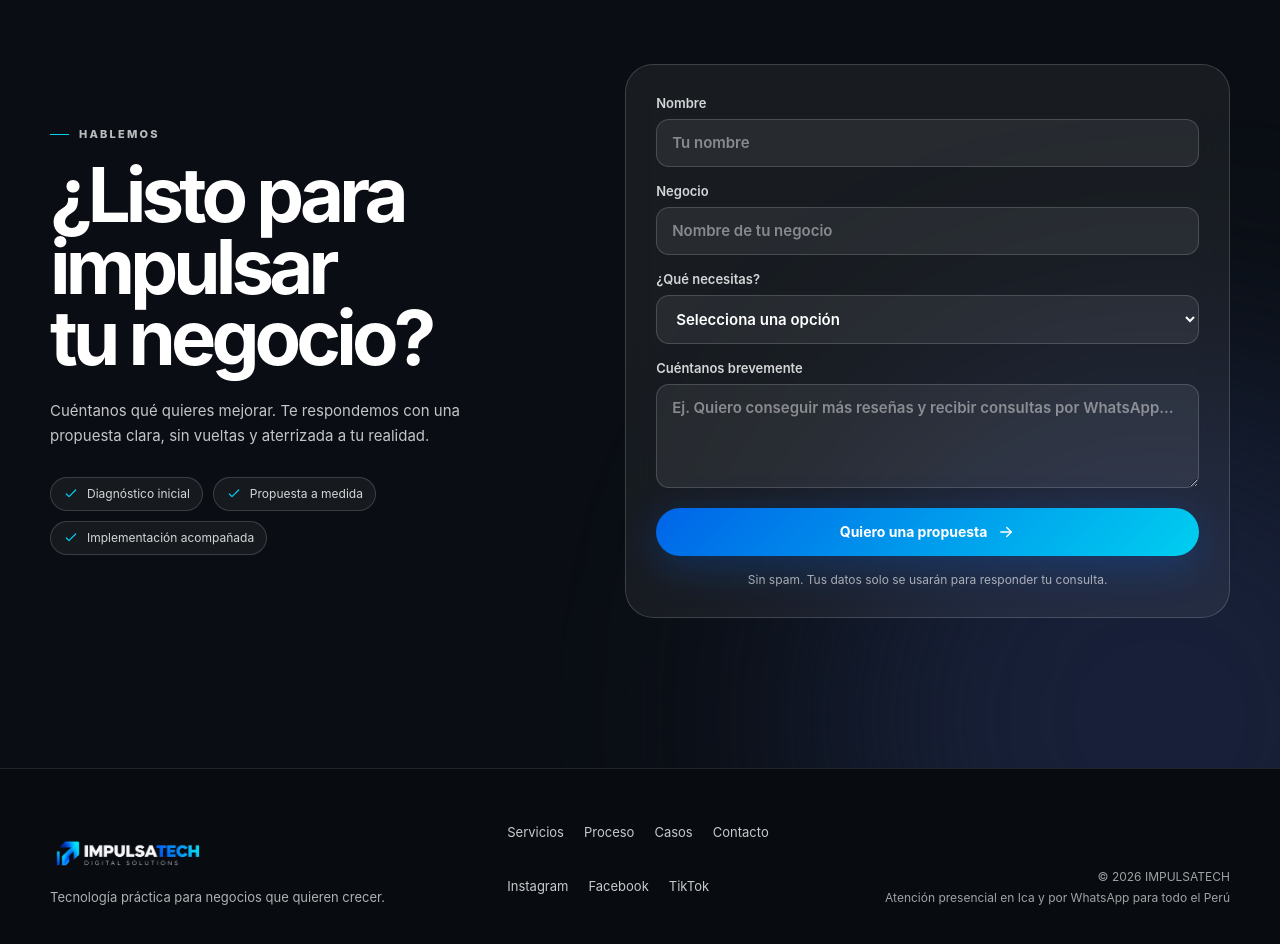
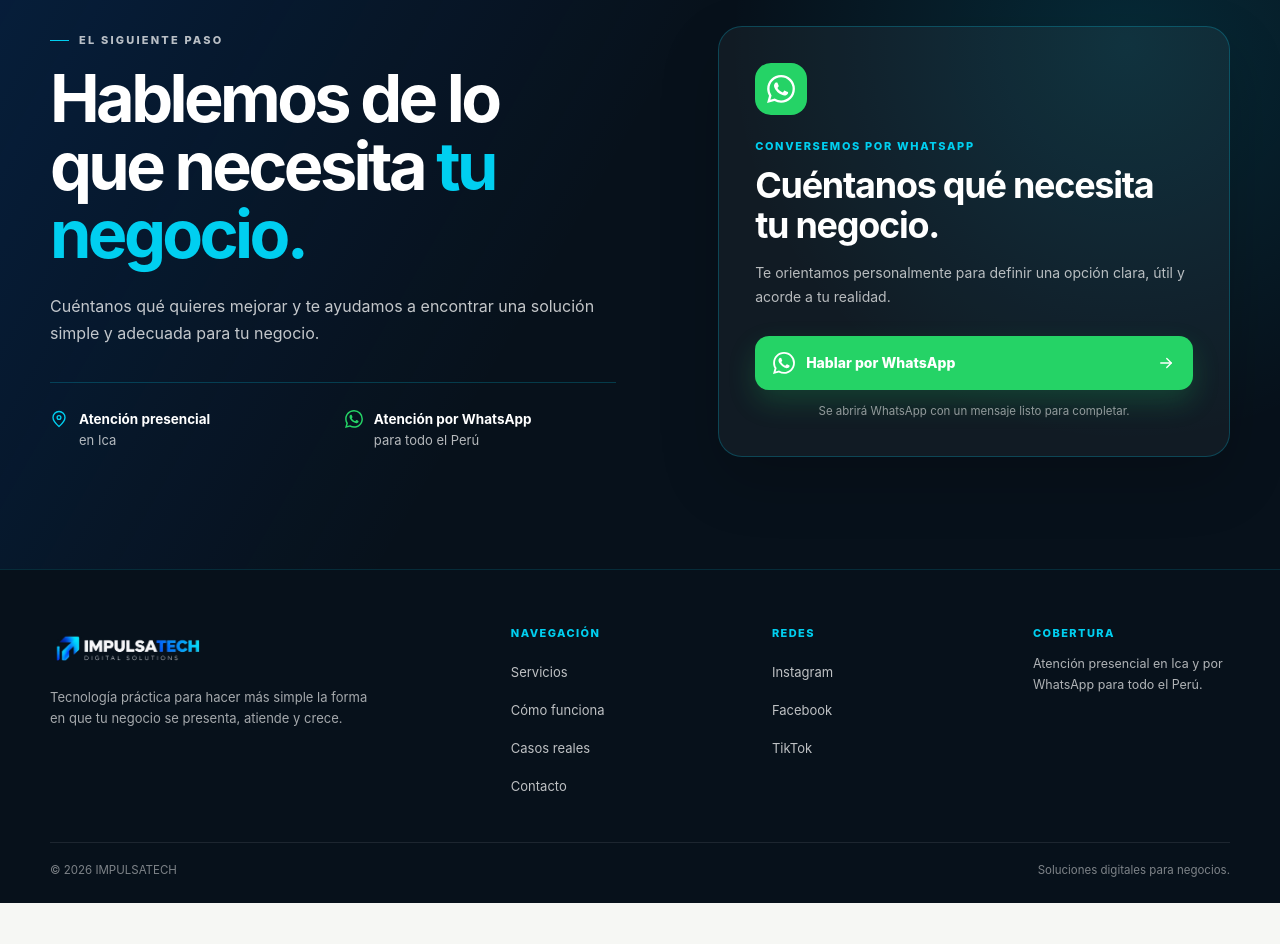
Before and after one commit to robertopacco/impulsatech-landing, a Next.js app: page / in a window 1280 px wide. Shown: the part 7480-8424 px from the top of the page. After the commit the page ends 8383 px from the top, so only its background shows below. Built offline with nearby package versions, Linux system fonts and the light colour scheme.

Commit message:
Mejora contacto y footer de IMPULSATECH

```diff
--- a/app/globals.css
+++ b/app/globals.css
@@ -77,9 +77,6 @@ button { cursor: pointer; }
   padding: 2px 0;
   overflow: visible;
   transition: opacity .2s ease;
-}
-.brand-footer:hover {
-  opacity: .9;
 }
 .brand-logo-footer {
   width: auto;
@@ -1154,35 +1151,39 @@ button { cursor: pointer; }
 }
 
 /* CONTACTO */
-.contact-section { padding: 150px 0; color: white; background: #0a0e14; position: relative; overflow: hidden; }
-.contact-section::after { content: ""; position: absolute; width: 700px; height: 700px; right: -230px; bottom: -300px; border-radius: 50%; background: #1b2542; filter: blur(120px); opacity: .8; }
-.contact-grid { display: grid; grid-template-columns: .88fr 1.12fr; gap: 100px; align-items: center; position: relative; z-index: 2; }
-.contact-copy h2 { margin: 0; font-size: clamp(48px, 6vw, 76px); line-height: .94; letter-spacing: -.064em; }
-.contact-copy > p { max-width: 460px; color: rgba(255,255,255,.76); line-height: 1.7; margin: 24px 0 0; font-size: 15px; }
-.contact-features { display: flex; flex-wrap: wrap; gap: 10px; margin-top: 28px; }
-.contact-features span { border: 1px solid rgba(255,255,255,.16); background: rgba(255,255,255,.05); padding: 8px 12px; border-radius: 999px; display: inline-flex; gap: 8px; align-items: center; color: rgba(255,255,255,.82); font-size: 12px; }
-.contact-features svg { color: var(--brand-cyan); }
-.contact-form { border: 1px solid rgba(255,255,255,.16); background: rgba(255,255,255,.06); backdrop-filter: blur(16px); padding: 30px; border-radius: 28px; display: grid; gap: 16px; }
-.contact-form label { color: rgba(255,255,255,.82); font-size: 13px; display: grid; gap: 8px; font-weight: 600; }
-.contact-form input, .contact-form select, .contact-form textarea { width: 100%; padding: 13px 15px; min-height: 48px; border: 1px solid rgba(255,255,255,.16); border-radius: 13px; background: rgba(255,255,255,.07); color: white; outline: none; font-size: 15px; transition: border-color .2s ease, background .2s ease; }
-.contact-form input::placeholder, .contact-form textarea::placeholder { color: rgba(255,255,255,.45); }
-.contact-form select { color-scheme: dark; }
-.contact-form input:focus, .contact-form select:focus, .contact-form textarea:focus { border-color: rgba(0, 207, 240, .55); background: rgba(255,255,255,.1); }
-.btn.full { width: 100%; margin-top: 4px; min-height: 48px; font-size: 14px; }
-.form-note { text-align: center; color: rgba(255,255,255,.62); font-size: 12px; }
-.success-state { min-height: 450px; display: flex; flex-direction: column; align-items: center; justify-content: center; text-align: center; }
-.success-state > span { width: 66px; height: 66px; border-radius: 50%; display: grid; place-items: center; background: rgba(34, 197, 94, .16); color: #22c55e; }
-.success-state h3 { font-size: 28px; margin: 20px 0 8px; }
-.success-state p { max-width: 340px; color: rgba(255,255,255,.76); line-height: 1.6; margin: 0 0 25px; font-size: 15px; }
+.contact-section { position: relative; overflow: hidden; padding: 112px 0; color: white; background: #07111B; }
+.contact-section::before { content: ""; position: absolute; inset: 0; background: linear-gradient(120deg, rgba(0,100,232,.16), transparent 46%), radial-gradient(circle at 88% 20%, rgba(0,207,240,.13), transparent 32%); pointer-events: none; }
+.contact-grid { position: relative; z-index: 1; display: grid; grid-template-columns: minmax(0, 1.05fr) minmax(360px, .95fr); gap: clamp(54px, 8vw, 110px); align-items: center; }
+.contact-copy { min-width: 0; }
+.contact-copy h2 { max-width: 710px; margin: 0; font-size: clamp(42px, 5.2vw, 70px); line-height: 1.02; letter-spacing: -.054em; }
+.contact-copy h2 span { color: #00CFF0; }
+.contact-copy > p { max-width: 590px; margin: 24px 0 0; color: rgba(255,255,255,.76); font-size: 16px; line-height: 1.72; }
+.contact-coverage { display: grid; grid-template-columns: repeat(2, minmax(0, 1fr)); gap: 14px 24px; max-width: 650px; margin: 34px 0 0; padding: 26px 0 0; border-top: 1px solid rgba(0,207,240,.22); list-style: none; }
+.contact-coverage li { display: flex; align-items: flex-start; gap: 11px; min-width: 0; color: rgba(255,255,255,.7); font-size: 13px; line-height: 1.55; }
+.contact-coverage li > svg { flex: 0 0 auto; margin-top: 1px; color: #00CFF0; }
+.contact-coverage li:last-child > svg { color: #25D366; }
+.contact-coverage strong { display: block; color: white; font-size: 13.5px; }
+.contact-action { min-width: 0; padding: 36px; border: 1px solid rgba(0,207,240,.24); border-radius: 24px; background: rgba(255,255,255,.045); box-shadow: 0 24px 60px rgba(0,0,0,.18); }
+.contact-action-icon { display: grid; width: 52px; height: 52px; place-items: center; border-radius: 16px; color: white; background: #25D366; }
+.contact-action-label { margin: 24px 0 0; color: #00CFF0; font-size: 11px; font-weight: 800; letter-spacing: .15em; }
+.contact-action h3 { margin: 12px 0 0; font-size: clamp(26px, 3vw, 36px); line-height: 1.12; letter-spacing: -.035em; }
+.contact-action > p:not(.contact-action-label) { margin: 16px 0 0; color: rgba(255,255,255,.7); font-size: 14px; line-height: 1.65; }
+.contact-whatsapp-cta { display: flex; align-items: center; justify-content: center; gap: 11px; width: 100%; min-height: 54px; margin-top: 28px; padding: 14px 18px; border-radius: 14px; background: #25D366; color: white; font-size: 14px; font-weight: 800; box-shadow: 0 12px 28px rgba(37,211,102,.2); transition: transform .2s ease, background-color .2s ease, box-shadow .2s ease; }
+.contact-whatsapp-cta svg:last-child { margin-left: auto; transition: transform .2s ease; }
+.contact-whatsapp-cta:focus-visible { outline: 3px solid #00CFF0; outline-offset: 4px; }
+.contact-action small { display: block; margin-top: 13px; color: rgba(255,255,255,.54); font-size: 11.5px; line-height: 1.5; text-align: center; }
 
 /* FOOTER */
-footer { background: #080b10; color: white; border-top: 1px solid rgba(255,255,255,.1); padding: 44px 0; }
-.footer-grid { display: grid; grid-template-columns: 1.1fr .8fr 1fr; align-items: end; gap: 40px; }
-.footer-grid > div:first-child p { color: rgba(255,255,255,.68); font-size: 13px; margin: 12px 0 0; }
-.footer-links { display: flex; flex-wrap: wrap; gap: 16px 20px; font-size: 13px; color: rgba(255,255,255,.78); }
-.footer-links a { display: inline-flex; align-items: center; min-height: 38px; padding: 4px 0; transition: color .2s ease; }
-.footer-links a:hover { color: white; }
-.footer-note { display: flex; flex-direction: column; gap: 6px; align-items: flex-end; color: rgba(255,255,255,.62); font-size: 12px; }
+.site-footer { padding: 54px 0 26px; border-top: 1px solid rgba(0,207,240,.14); background: #07111B; color: white; }
+.footer-grid { display: grid; grid-template-columns: minmax(240px, 1.45fr) repeat(3, minmax(120px, .72fr)); gap: clamp(28px, 5vw, 64px); align-items: start; }
+.footer-brand-block { min-width: 0; }
+.footer-brand-block p { max-width: 330px; margin: 15px 0 0; color: rgba(255,255,255,.64); font-size: 13px; line-height: 1.6; }
+.footer-group h2 { margin: 2px 0 14px; color: #00CFF0; font-size: 11px; font-weight: 800; letter-spacing: .13em; text-transform: uppercase; }
+.footer-links { display: flex; flex-direction: column; align-items: flex-start; gap: 2px; color: rgba(255,255,255,.74); font-size: 13px; }
+.footer-links a { display: inline-flex; align-items: center; min-height: 36px; padding: 4px 0; transition: color .2s ease; }
+.footer-links a:focus-visible, .brand-footer:focus-visible { border-radius: 4px; outline: 2px solid #00CFF0; outline-offset: 4px; }
+.footer-coverage p { max-width: 210px; margin: 0; color: rgba(255,255,255,.68); font-size: 12.5px; line-height: 1.65; }
+.footer-bottom { display: flex; justify-content: space-between; gap: 24px; margin-top: 38px; padding-top: 20px; border-top: 1px solid rgba(255,255,255,.09); color: rgba(255,255,255,.48); font-size: 11.5px; }
 
 /* BOTÓN FLOTANTE WHATSAPP */
 .whatsapp-float {
@@ -1205,13 +1206,6 @@ footer { background: #080b10; color: white; border-top: 1px solid rgba(255,255,2
   text-decoration: none;
 }
 
-.whatsapp-float:hover {
-  background: #20bd5a;
-  transform: translateY(-3px) scale(1.02);
-  box-shadow: 0 14px 34px rgba(37, 211, 102, 0.45), 0 6px 18px rgba(0, 0, 0, 0.25);
-  color: #ffffff;
-}
-
 .whatsapp-float-icon {
   display: grid;
   place-items: center;
@@ -1221,6 +1215,11 @@ footer { background: #080b10; color: white; border-top: 1px solid rgba(255,255,2
 
 .whatsapp-float-text {
   line-height: 1;
+}
+
+.whatsapp-float:focus-visible {
+  outline: 3px solid #00CFF0;
+  outline-offset: 4px;
 }
 
 /* RESPONSIVE TABLET (<= 1050px) */
@@ -1230,6 +1229,7 @@ footer { background: #080b10; color: white; border-top: 1px solid rgba(255,255,2
   .hero-visual { transform: scale(.9); transform-origin: center right; }
   .services-track { grid-template-columns: repeat(3,1fr); }
   .inside-grid, .contact-grid { gap: 50px; }
+  .footer-grid { grid-template-columns: minmax(220px, 1.2fr) repeat(3, minmax(110px, .7fr)); gap: 28px; }
   .system-visual { transform: scale(.9); transform-origin: center; }
   .trust-card { grid-template-columns: minmax(300px, .86fr) minmax(0, 1.14fr); }
   .trust-info-col { padding: 52px 38px; }
@@ -1537,8 +1537,13 @@ footer { background: #080b10; color: white; border-top: 1px solid rgba(255,255,2
     width: min(100%, 340px);
   }
 
-  .footer-grid { grid-template-columns: 1fr; align-items: start; }
-  .footer-note { align-items: flex-start; }
+  .contact-grid { gap: 42px; }
+  .contact-copy h2 { max-width: 650px; }
+  .contact-action { max-width: 620px; }
+  .footer-grid { grid-template-columns: repeat(2, minmax(0, 1fr)); gap: 32px 40px; }
+  .footer-brand-block, .footer-coverage { grid-column: 1 / -1; }
+  .footer-brand-block p { max-width: 430px; }
+  .footer-coverage p { max-width: none; }
 }
 
 /* RESPONSIVE SMARTPHONE (<= 560px) */
@@ -1797,9 +1802,18 @@ footer { background: #080b10; color: white; border-top: 1px solid rgba(255,255,2
   .trust-points li { font-size: 13.5px; }
   .trust-location-note { margin-top: 19px; font-size: 12px; }
 
-  .contact-form { padding: 22px 18px; gap: 14px; }
-  .btn.full { min-height: 48px; font-size: 14px; }
-  .footer-links { flex-wrap: wrap; gap: 12px 18px; font-size: 13px; }
+  .contact-section { padding: 76px 0; }
+  .contact-grid { gap: 34px; }
+  .contact-copy h2 { font-size: clamp(38px, 11vw, 50px); }
+  .contact-copy > p { margin-top: 20px; font-size: 14.5px; }
+  .contact-coverage { grid-template-columns: 1fr; gap: 16px; margin-top: 28px; padding-top: 22px; }
+  .contact-action { padding: 25px 20px; border-radius: 20px; }
+  .contact-action h3 { font-size: 26px; }
+  .contact-whatsapp-cta { width: calc(100% - 48px); min-height: 54px; }
+  .site-footer { padding-top: 44px; }
+  .footer-grid { gap: 32px 24px; }
+  .footer-links { font-size: 13px; }
+  .footer-bottom { flex-direction: column; gap: 7px; margin-top: 30px; }
   .whatsapp-float {
     right: 16px;
     bottom: calc(18px + env(safe-area-inset-bottom, 0px));
@@ -1812,6 +1826,16 @@ footer { background: #080b10; color: white; border-top: 1px solid rgba(255,255,2
 }
 
 @media (hover: hover) and (pointer: fine) {
+  .brand-footer:hover { opacity: .9; }
+  .footer-links a:hover { color: white; }
+  .contact-whatsapp-cta:hover { background: #20BD5A; transform: translateY(-2px); box-shadow: 0 16px 32px rgba(37,211,102,.27); }
+  .contact-whatsapp-cta:hover svg:last-child { transform: translateX(3px); }
+  .whatsapp-float:hover {
+    background: #20BD5A;
+    transform: translateY(-3px) scale(1.02);
+    box-shadow: 0 14px 34px rgba(37, 211, 102, 0.45), 0 6px 18px rgba(0, 0, 0, 0.25);
+    color: #ffffff;
+  }
   .cursor-follower {
     display: block;
     position: fixed;
--- a/app/page.tsx
+++ b/app/page.tsx
@@ -453,6 +453,20 @@ function buildFloatingWhatsAppUrl() {
   return `https://wa.me/${WA_PHONE}?text=${encodeURIComponent(message)}`;
 }
 
+function buildContactWhatsAppUrl() {
+  const message = [
+    "Hola IMPULSATECH 👋",
+    "",
+    "Quisiera recibir información sobre sus soluciones para negocios.",
+    "",
+    "Mi negocio es:",
+    "",
+    "Quisiera conversar sobre:",
+  ].join("\n");
+
+  return `https://wa.me/${WA_PHONE}?text=${encodeURIComponent(message)}`;
+}
+
 function buildServiceWhatsAppUrl(waMessage: string) {
   return `https://wa.me/${WA_PHONE}?text=${encodeURIComponent(waMessage)}`;
 }
@@ -472,7 +486,6 @@ export default function Home() {
   const [configStep, setConfigStep] = useState(1);
   const [business, setBusiness] = useState<BusinessType | "">("");
   const [goal, setGoal] = useState<BusinessGoal | "">("");
-  const [submitted, setSubmitted] = useState(false);
   const [serviceIndex, setServiceIndex] = useState(0);
   const servicesRef = useRef<HTMLDivElement>(null);
 
@@ -621,6 +634,7 @@ export default function Home() {
             <a href="#servicios" onClick={() => setMobileOpen(false)}>Servicios</a>
             <a href="#como-funciona" onClick={() => setMobileOpen(false)}>Cómo funciona</a>
             <a href="#casos" onClick={() => setMobileOpen(false)}>Casos reales</a>
+            <a href="#contacto" onClick={() => setMobileOpen(false)}>Contacto</a>
             <a
               href={buildQuoteWhatsAppUrl()}
               target="_blank"
@@ -1156,44 +1170,69 @@ export default function Home() {
         </div>
       </section>
 
-      <section className="contact-section" id="contacto">
+      <section className="contact-section" id="contacto" aria-labelledby="contact-title">
         <div className="shell contact-grid">
           <div className="contact-copy">
-            <div className="kicker light">HABLEMOS</div>
-            <h2>¿Listo para impulsar<br/>tu negocio?</h2>
-            <p>Cuéntanos qué quieres mejorar. Te respondemos con una propuesta clara, sin vueltas y aterrizada a tu realidad.</p>
-            <div className="contact-features"><span><Icon name="check" size={16}/> Diagnóstico inicial</span><span><Icon name="check" size={16}/> Propuesta a medida</span><span><Icon name="check" size={16}/> Implementación acompañada</span></div>
+            <div className="kicker light">EL SIGUIENTE PASO</div>
+            <h2 id="contact-title">Hablemos de lo que necesita <span>tu negocio.</span></h2>
+            <p>Cuéntanos qué quieres mejorar y te ayudamos a encontrar una solución simple y adecuada para tu negocio.</p>
+            <ul className="contact-coverage" aria-label="Cobertura de atención">
+              <li><Icon name="pin" size={18}/><span><strong>Atención presencial</strong> en Ica</span></li>
+              <li><WhatsAppIcon size={18}/><span><strong>Atención por WhatsApp</strong> para todo el Perú</span></li>
+            </ul>
           </div>
-          <form className="contact-form" onSubmit={(e) => { e.preventDefault(); setSubmitted(true); }}>
-            {submitted ? (
-              <div className="success-state"><span><Icon name="check" size={30}/></span><h3>Mensaje preparado.</h3><p>En la versión publicada conectaremos este formulario con WhatsApp, correo o tu CRM.</p><button type="button" className="btn btn-primary" onClick={() => setSubmitted(false)}>Enviar otro</button></div>
-            ) : (
-              <>
-                <label>Nombre<input required placeholder="Tu nombre" /></label>
-                <label>Negocio<input required placeholder="Nombre de tu negocio" /></label>
-                <label>¿Qué necesitas?<select defaultValue=""><option value="" disabled>Selecciona una opción</option>{services.map((s) => <option key={s.title}>{s.title}</option>)}</select></label>
-                <label>Cuéntanos brevemente<textarea rows={4} placeholder="Ej. Quiero conseguir más reseñas y recibir consultas por WhatsApp..." /></label>
-                <button className="btn btn-primary full" type="submit">Quiero una propuesta <Icon name="arrow" size={18}/></button>
-                <small className="form-note">Sin spam. Tus datos solo se usarán para responder tu consulta.</small>
-              </>
-            )}
-          </form>
+          <div className="contact-action">
+            <span className="contact-action-icon" aria-hidden="true"><WhatsAppIcon size={28}/></span>
+            <p className="contact-action-label">CONVERSEMOS POR WHATSAPP</p>
+            <h3>Cuéntanos qué necesita tu negocio.</h3>
+            <p>Te orientamos personalmente para definir una opción clara, útil y acorde a tu realidad.</p>
+            <a
+              href={buildContactWhatsAppUrl()}
+              target="_blank"
+              rel="noopener noreferrer"
+              className="contact-whatsapp-cta"
+              aria-label="Hablar con IMPULSATECH por WhatsApp"
+            >
+              <WhatsAppIcon size={22}/>
+              <span>Hablar por WhatsApp</span>
+              <Icon name="arrow" size={18}/>
+            </a>
+            <small>Se abrirá WhatsApp con un mensaje listo para completar.</small>
+          </div>
         </div>
       </section>
 
-      <footer>
+      <footer className="site-footer">
         <div className="shell footer-grid">
-          <div><FooterBrand/><p>Tecnología práctica para negocios que quieren crecer.</p></div>
+          <div className="footer-brand-block">
+            <FooterBrand/>
+            <p>Tecnología práctica para hacer más simple la forma en que tu negocio se presenta, atiende y crece.</p>
+          </div>
+          <nav className="footer-group" aria-label="Navegación del pie de página">
+            <h2>Navegación</h2>
             <div className="footer-links">
               <a href="#servicios">Servicios</a>
-            <a href="#como-funciona">Proceso</a>
-            <a href="#casos">Casos</a>
+              <a href="#como-funciona">Cómo funciona</a>
+              <a href="#casos">Casos reales</a>
               <a href="#contacto">Contacto</a>
+            </div>
+          </nav>
+          <div className="footer-group">
+            <h2>Redes</h2>
+            <div className="footer-links footer-socials">
               <a href="https://www.instagram.com/impulsatech.pee/" target="_blank" rel="noopener noreferrer" aria-label="Instagram de IMPULSATECH">Instagram</a>
               <a href="https://www.facebook.com/profile.php?id=61594748236941" target="_blank" rel="noopener noreferrer" aria-label="Facebook de IMPULSATECH">Facebook</a>
               <a href="https://www.tiktok.com/@impulsatech.pe" target="_blank" rel="noopener noreferrer" aria-label="TikTok de IMPULSATECH">TikTok</a>
             </div>
-          <div className="footer-note"><span>© 2026 IMPULSATECH</span><span>Atención presencial en Ica y por WhatsApp para todo el Perú</span></div>
+          </div>
+          <div className="footer-group footer-coverage">
+            <h2>Cobertura</h2>
+            <p>Atención presencial en Ica y por WhatsApp para todo el Perú.</p>
+          </div>
+        </div>
+        <div className="shell footer-bottom">
+          <span>© 2026 IMPULSATECH</span>
+          <span>Soluciones digitales para negocios.</span>
         </div>
       </footer>
 
```
Lines whose indentation alone changed are shown as unchanged.
